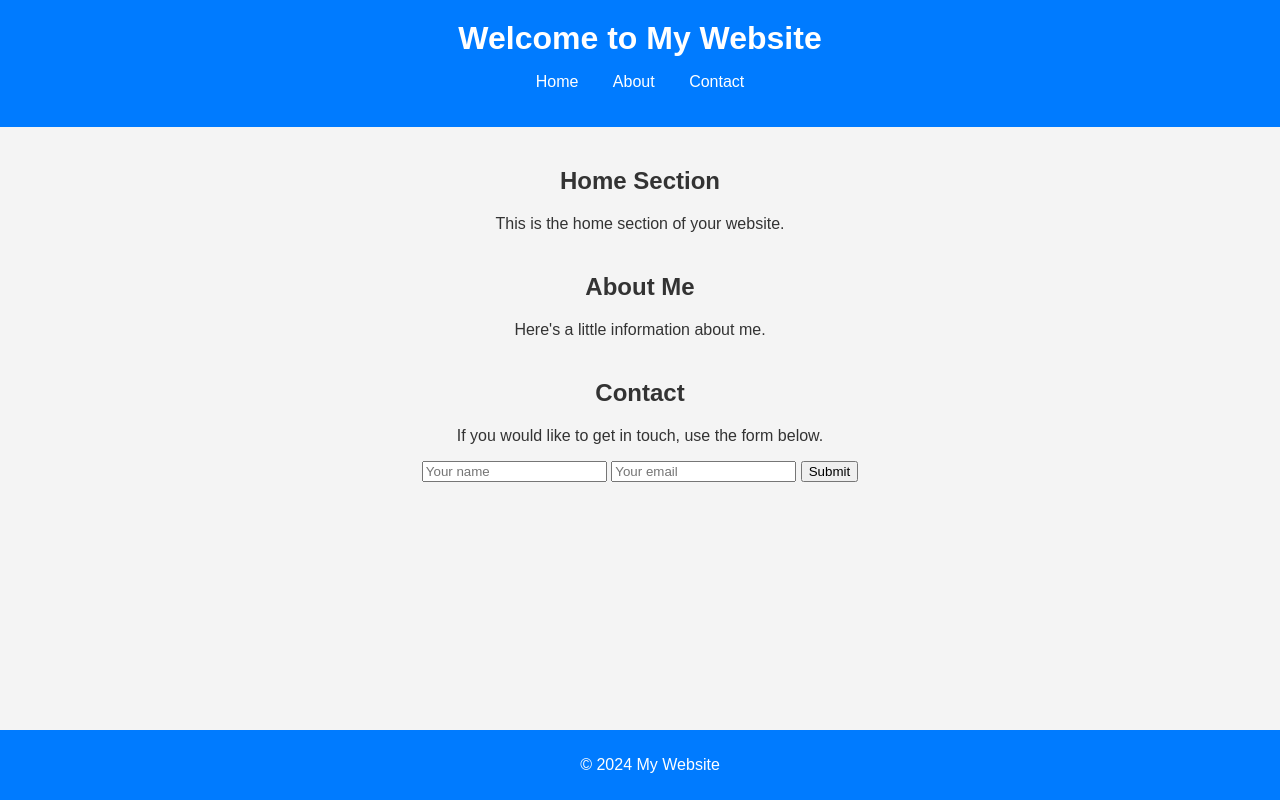
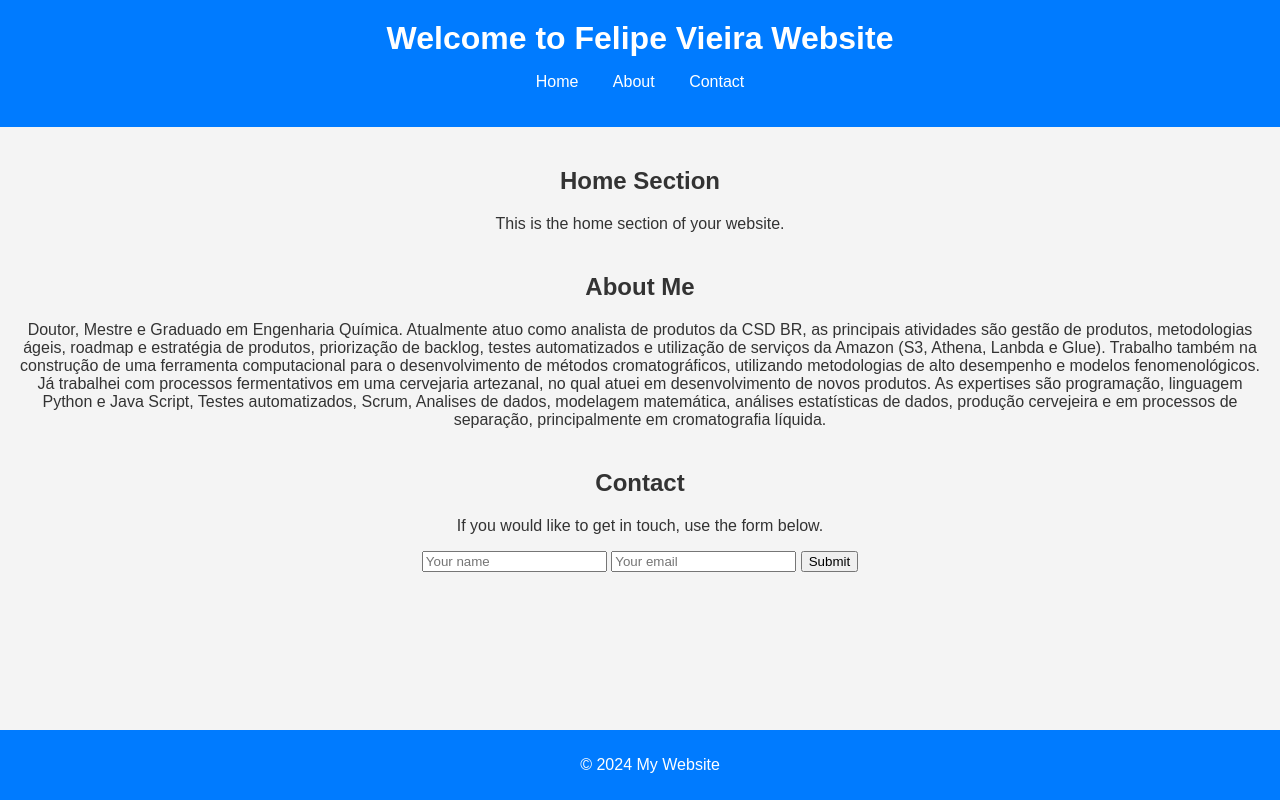
Before and after one commit to felipevieira20/felipevieira20.github.io, a plain HTML site: page index.html in a window 1280 px wide. Drawn offline with Linux system fonts and the light colour scheme.

Commit message:
Update index.html
add about

```diff
--- a/index.html
+++ b/index.html
@@ -8,7 +8,7 @@
 </head>
 <body>
   <header>
-    <h1>Welcome to My Website</h1>
+    <h1>Welcome to Felipe Vieira Website</h1>
     <nav>
       <ul>
         <li><a href="#home">Home</a></li>
@@ -26,7 +26,7 @@
 
     <section id="about">
       <h2>About Me</h2>
-      <p>Here's a little information about me.</p>
+      <p>Doutor, Mestre e Graduado em Engenharia Química. Atualmente atuo como analista de produtos da CSD BR, as principais atividades são gestão de produtos, metodologias ágeis, roadmap e estratégia de produtos, priorização de backlog, testes automatizados e utilização de serviços da Amazon (S3, Athena, Lanbda e Glue). Trabalho também na construção de uma ferramenta computacional para o desenvolvimento de métodos cromatográficos, utilizando metodologias de alto desempenho e modelos fenomenológicos. Já trabalhei com processos fermentativos em uma cervejaria artezanal, no qual atuei em desenvolvimento de novos produtos. As expertises são programação, linguagem Python e Java Script, Testes automatizados, Scrum, Analises de dados, modelagem matemática, análises estatísticas de dados, produção cervejeira e em processos de separação, principalmente em cromatografia líquida.</p>
     </section>
 
     <section id="contact">
```
